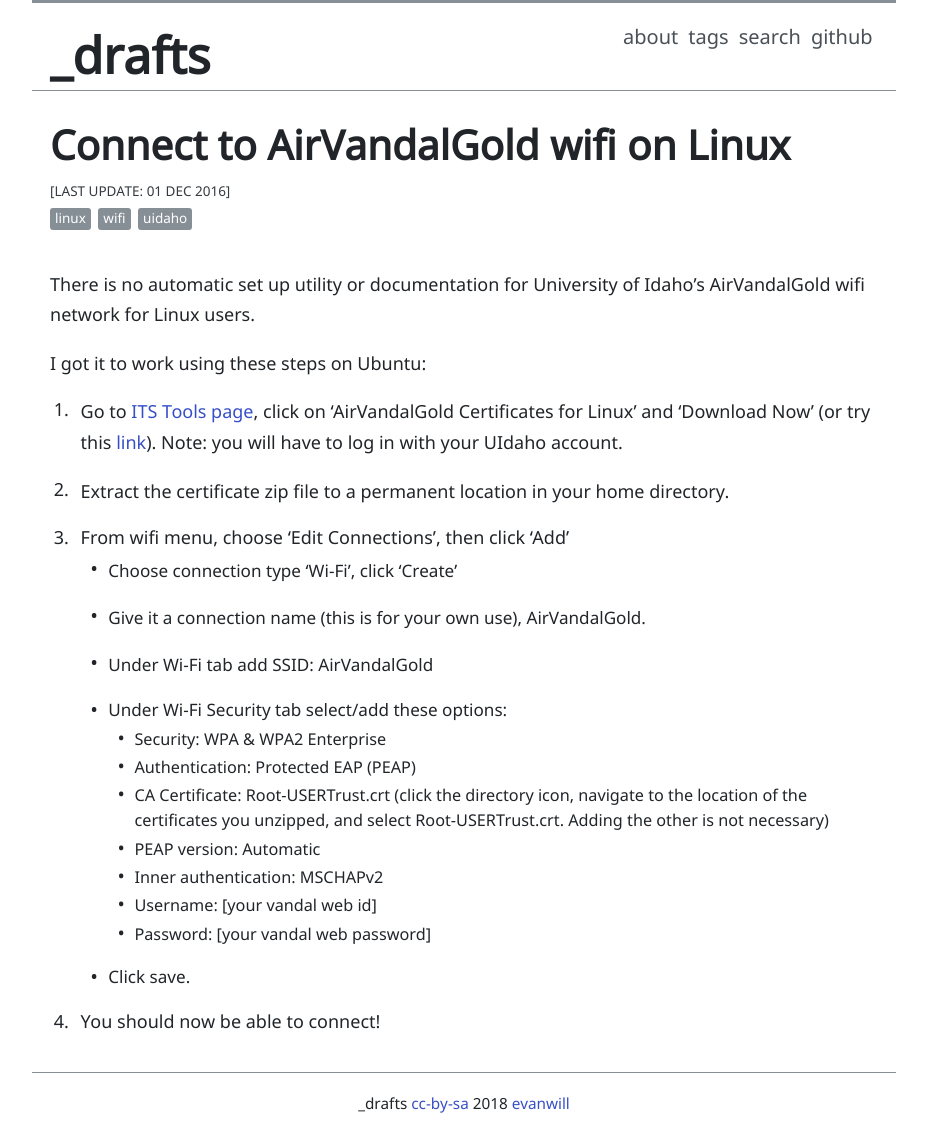
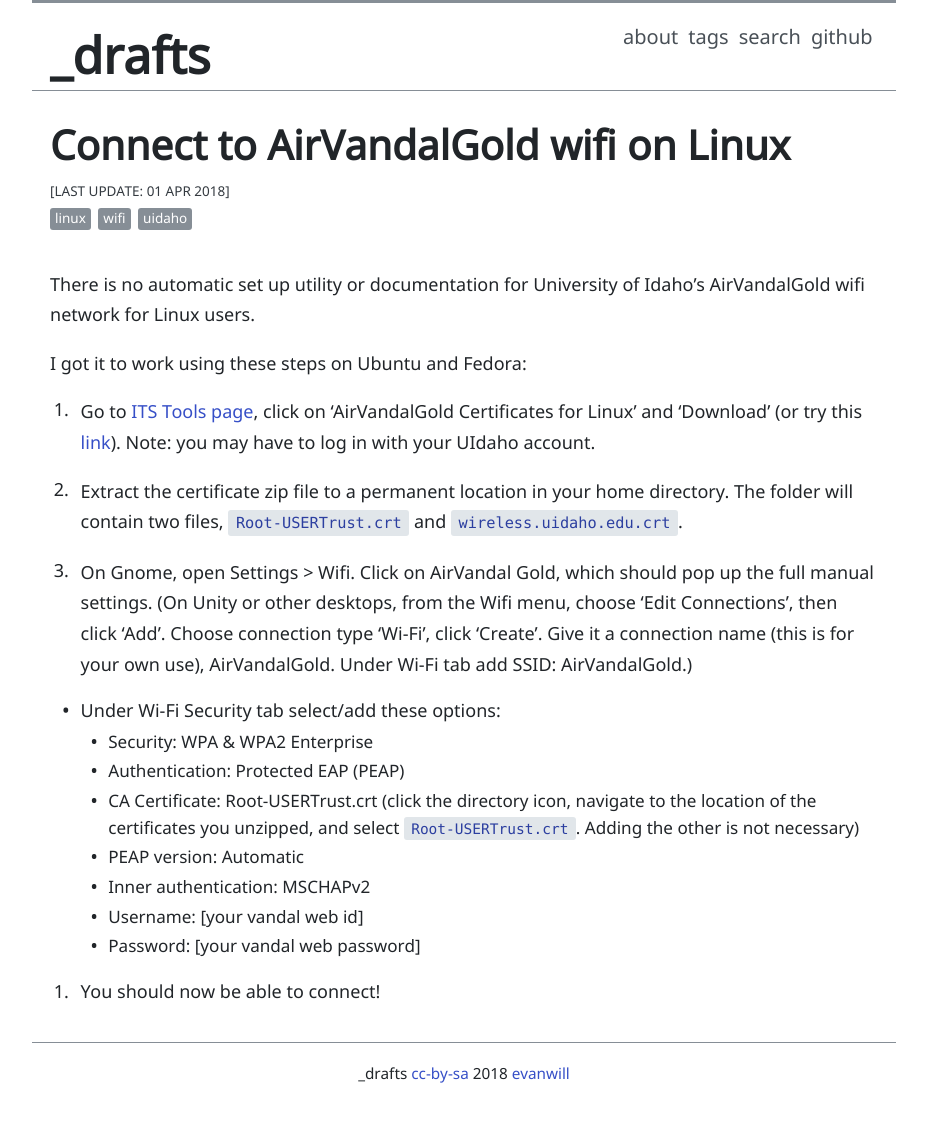
Before and after one commit to evanwill/_drafts, a Jekyll site: the page built from _notes/airvandalgold-setup.md, in a window 1280 px wide. Shown: the whole page, without its empty margins (176-1103 px from the left). Built offline with Jekyll 4.4.1, drawn with Linux system fonts in a browser that asks for light colours; after the commit the page ends 1108 px from its top, so only the background shows below that.

Commit message:
air vandal gold

```diff
--- a/_notes/airvandalgold-setup.md
+++ b/_notes/airvandalgold-setup.md
@@ -2,33 +2,26 @@
 title: Connect to AirVandalGold wifi on Linux
 layout: post
 tags: [linux, wifi, uidaho]
-date: 2016-12-01
+date: 2018-04-01
 ---
 
 There is no automatic set up utility or documentation for University of Idaho's AirVandalGold wifi network for Linux users.
 
-I got it to work using these steps on Ubuntu:
+I got it to work using these steps on Ubuntu and Fedora:
 
-1. Go to [ITS Tools page](http://www.uidaho.edu/infrastructure/its/services/software/its-tools), click on 'AirVandalGold Certificates for Linux' and 'Download Now' (or try this [link](https://downloads.uidaho.edu/Support/AVGCert.zip)). Note: you will have to log in with your UIdaho account.
+1. Go to [ITS Tools page](https://support.uidaho.edu/TDClient/KB/ArticleDet?ID=230), click on 'AirVandalGold Certificates for Linux' and 'Download' (or try this [link](https://downloads.uidaho.edu/Support/AVGCert-2016-10-27.zip)). Note: you may have to log in with your UIdaho account.
 
-2. Extract the certificate zip file to a permanent location in your home directory.
+2. Extract the certificate zip file to a permanent location in your home directory. The folder will contain two files, `Root-USERTrust.crt` and `wireless.uidaho.edu.crt`.
 
-3. From wifi menu, choose 'Edit Connections', then click 'Add'
-    - Choose connection type 'Wi-Fi', click 'Create'
+3. On Gnome, open Settings > Wifi. Click on AirVandal Gold, which should pop up the full manual settings. (On Unity or other desktops, from the Wifi menu, choose 'Edit Connections', then click 'Add'. Choose connection type 'Wi-Fi', click 'Create'. Give it a connection name (this is for your own use), AirVandalGold. Under Wi-Fi tab add SSID: AirVandalGold.)
 
-    - Give it a connection name (this is for your own use), AirVandalGold.
-
-    - Under Wi-Fi tab add SSID: AirVandalGold
-
-    - Under Wi-Fi Security tab select/add these options:
-      - Security: WPA & WPA2 Enterprise
-      - Authentication: Protected EAP (PEAP)
-      - CA Certificate: Root-USERTrust.crt (click the directory icon, navigate to the location of the certificates you unzipped, and select Root-USERTrust.crt. Adding the other is not necessary)
-      - PEAP version: Automatic
-      - Inner authentication: MSCHAPv2
-      - Username: [your vandal web id]
-      - Password: [your vandal web password]
-
-    - Click save.
+  - Under Wi-Fi Security tab select/add these options:
+    - Security: WPA & WPA2 Enterprise
+    - Authentication: Protected EAP (PEAP)
+    - CA Certificate: Root-USERTrust.crt (click the directory icon, navigate to the location of the certificates you unzipped, and select `Root-USERTrust.crt`. Adding the other is not necessary)
+    - PEAP version: Automatic
+    - Inner authentication: MSCHAPv2
+    - Username: [your vandal web id]
+    - Password: [your vandal web password]
 
 4. You should now be able to connect!
```
